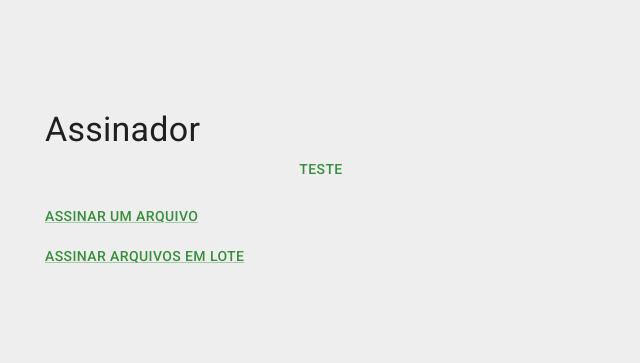
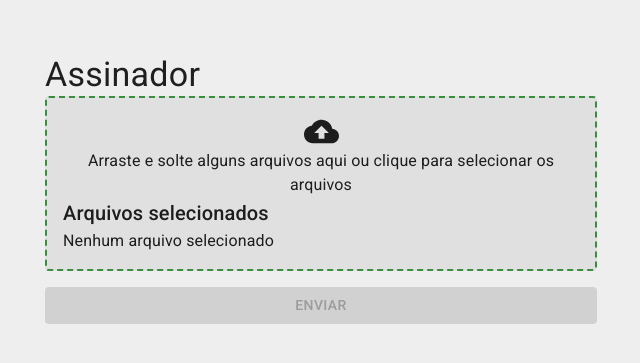
Before and after one commit to FeliciLab/govbr-signature-integration-front, a React (Vite) app: page / in a window 1280 px wide. Shown: the part 211-574 px from the top of the page, without its empty margins (319-959 px from the left). Built offline with nearby package versions, Linux system fonts and the light colour scheme; no server answers.

Commit message:
✨ one page send files

```diff
--- a/src/pages/Home/index.tsx
+++ b/src/pages/Home/index.tsx
@@ -1,48 +1,37 @@
-import ChevronLeftIcon from '@mui/icons-material/ChevronLeft';
 import {
   Box,
   Button,
   Container,
   LinearProgress,
-  Link,
   Stack,
-  Tooltip,
   Typography,
 } from '@mui/material';
 import fileDownload from 'js-file-download';
 import { useEffect, useState } from 'react';
 import toast from 'react-hot-toast';
-import { useNavigate, useSearchParams } from 'react-router-dom';
-import { useLocalStorage } from 'usehooks-ts';
 import PDfDropZone from '../../components/PDfDropZone';
 import signFile from '../../resources/singFile';
 import singFileInLote from '../../resources/singFileInLote';
-import getGovBrUri, { GetGovBrUriScope } from '../../utils/getGovBrUri';
+import getGovBrUri from '../../utils/getGovBrUri';
 
 const Home: React.FC = () => {
-  const navigate = useNavigate();
-
-  const [searchParams] = useSearchParams();
-
-  const code = searchParams.get('code');
-
   const [loading, setLoading] = useState(false);
 
   const [uploadProgress, setUploadProgress] = useState(0);
-
-  const [codeWasUsed, setCodeWasUsed] = useState(false);
 
   const [files, setFiles] = useState<File[]>([]);
 
   const [externalPopup, setExternalPopup] = useState<Window | null>(null);
 
   const connectClick = () => {
+    const inLote = files.length > 1;
+
     const widthPopup = 800;
     const heightPopup = 800;
     const left = window.screenX + (window.outerWidth - widthPopup) / 2;
     const top = window.screenY + (window.outerHeight - heightPopup) / 2.5;
     const title = `WINDOW TITLE`;
-    const url = getGovBrUri('sign');
+    const url = getGovBrUri(inLote ? 'signature_session' : 'sign');
     const popup = window.open(
       url,
       title,
@@ -61,30 +50,19 @@ const Home: React.FC = () => {
         timer && clearInterval(timer);
         return;
       }
-
       const currentUrl = externalPopup.location.href;
-
       if (!currentUrl) {
         return;
       }
-
       const searchParams = new URL(currentUrl).searchParams;
-
       const code = searchParams.get('code');
       if (code) {
         externalPopup.close();
         console.log(`The popup URL has URL code param = ${code}`);
-
-        handleSubmit();
+        handleSubmit(code);
       }
     }, 500);
   }, [externalPopup]);
-
-  // scope é o que define se a assunatura do certificado será em lote ou normal.
-  const [scope, setScope] = useLocalStorage<GetGovBrUriScope>(
-    '@govbr-signature-integration-front:scope',
-    'sign'
-  );
 
   const onUploadProgress = (progressEvent: ProgressEvent) => {
     setUploadProgress(
@@ -92,9 +70,9 @@ const Home: React.FC = () => {
     );
   };
 
-  const handleSubmit = async () => {
+  const handleSubmit = async (code: string) => {
     if (code) {
-      const inLote = scope === 'signature_session';
+      const inLote = files.length > 1;
 
       const signPdfsPromise = inLote
         ? singFileInLote({
@@ -116,7 +94,6 @@ const Home: React.FC = () => {
         error: 'Algo de errado aconteceu',
       });
 
-      setCodeWasUsed(true);
       setLoading(false);
 
       const outputNameFile = inLote ? 'lote.zip' : files[0].name;
@@ -137,7 +114,6 @@ const Home: React.FC = () => {
     >
       <Container maxWidth="sm">
         <Typography variant="h4">Assinador</Typography>
-        {code ? (
         <Stack spacing={2}>
           {uploadProgress > 0 && (
             <Box>
@@ -145,57 +121,15 @@ const Home: React.FC = () => {
               <Typography>Progresso de upload: {uploadProgress}%</Typography>
             </Box>
           )}
-            <PDfDropZone
-              files={files}
-              setFiles={setFiles}
-              multiple={scope === 'signature_session'}
-            />
+          <PDfDropZone files={files} setFiles={setFiles} multiple />
           <Button
             variant="contained"
-              onClick={handleSubmit}
-              disabled={codeWasUsed || loading}
+            onClick={connectClick}
+            disabled={loading || files.length <= 0}
           >
             Enviar
           </Button>
-            <Button
-              variant="outlined"
-              onClick={() => navigate('/')}
-              startIcon={<ChevronLeftIcon />}
-            >
-              Voltar
-            </Button>
         </Stack>
-        ) : (
-          <Stack spacing={2}>
-            <Button onClick={connectClick}>Teste</Button>
-            <Tooltip
-              title="Selecionar um arquivo para ser assinado"
-              placement="top-start"
-              arrow
-            >
-              <Link
-                variant="button"
-                href={getGovBrUri('sign')}
-                onClick={() => setScope('sign')}
-              >
-                Assinar um arquivo
-              </Link>
-            </Tooltip>
-            <Tooltip
-              title="Selecionar vários arquivos para serem assinados"
-              placement="top-start"
-              arrow
-            >
-              <Link
-                variant="button"
-                href={getGovBrUri('signature_session')}
-                onClick={() => setScope('signature_session')}
-              >
-                Assinar arquivos em Lote
-              </Link>
-            </Tooltip>
-          </Stack>
-        )}
       </Container>
     </Box>
   );
```
Lines whose indentation alone changed are shown as unchanged.
